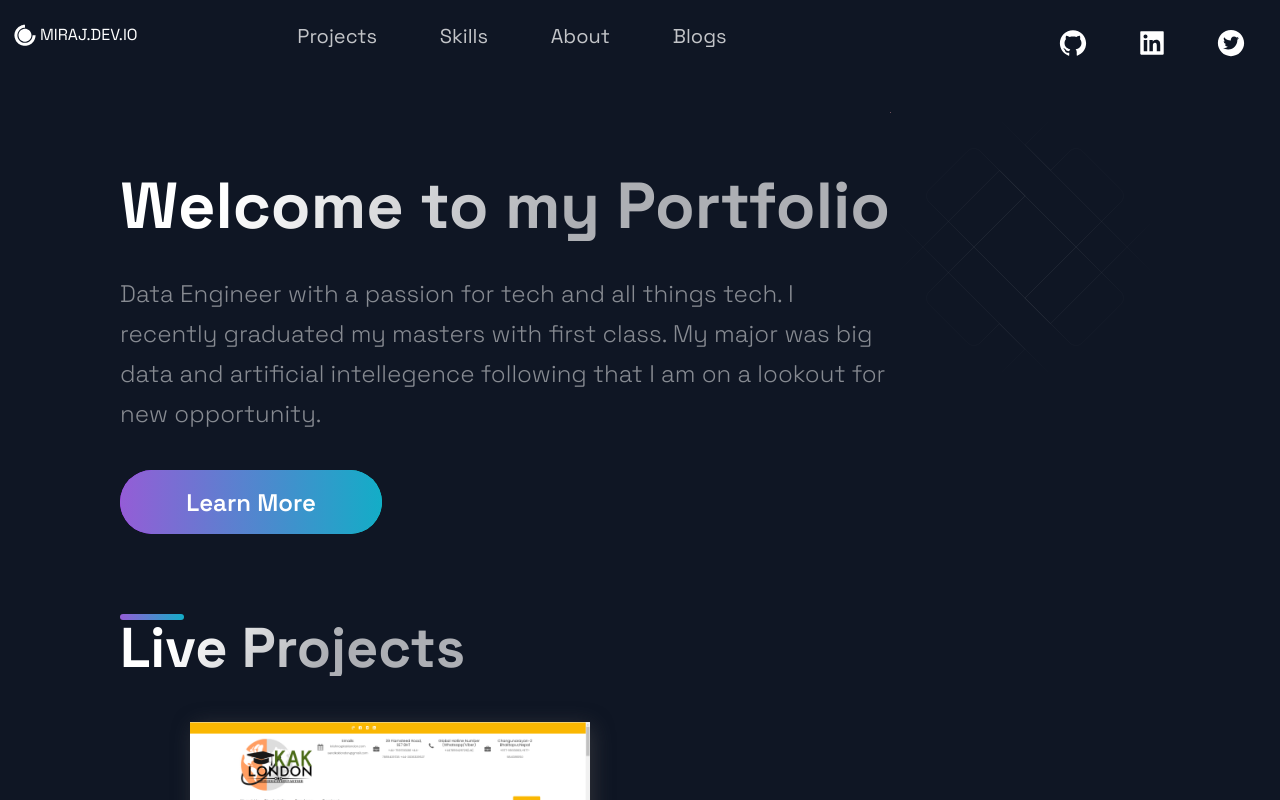
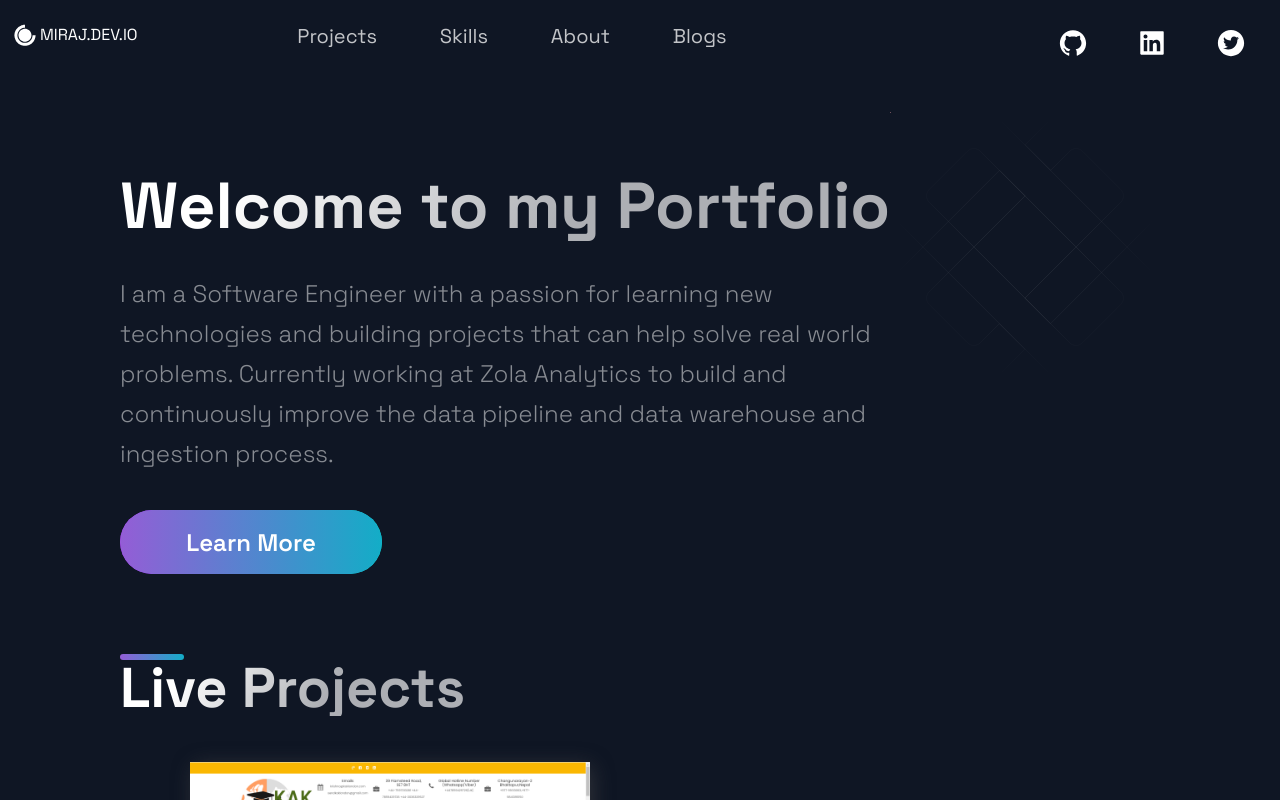
Before and after one commit to KlokMiraj/KlokMiraj.github.io, a Next.js app: page / in a window 1280 px wide. Shown: the top 800 px of the page. Built offline with nearby package versions, Linux system fonts and the light colour scheme; no server answers.

Commit message:
Updating the description

```diff
--- a/src/components/Hero/Hero.js
+++ b/src/components/Hero/Hero.js
@@ -14,10 +14,8 @@ const Hero = (props) => (
             Welcome to my Portfolio <br/>
         </SectionTitle>
         <SectionText>
-          Data Engineer with a passion for tech and all things tech. I recently graduated my masters
-          with first class. My major was big data and artificial intellegence following that I am on a lookout
-          for new opportunity.
-
+          I am a Software Engineer with a passion for learning new technologies and building projects that can help solve real world problems.
+          Currently working at Zola Analytics to build and continuously improve the data pipeline and data warehouse and ingestion process.
         </SectionText>
         <Button onClick={() => window.location = " "}>Learn More</Button>
       </LeftSection>
```
